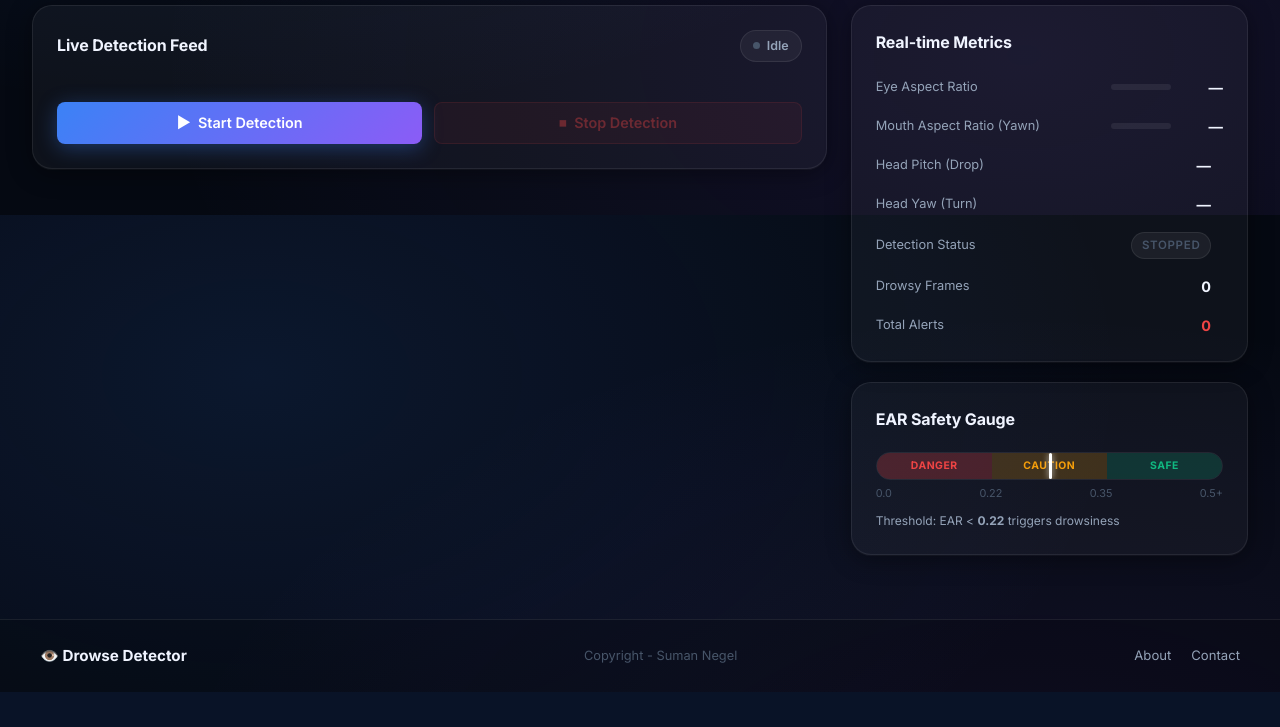
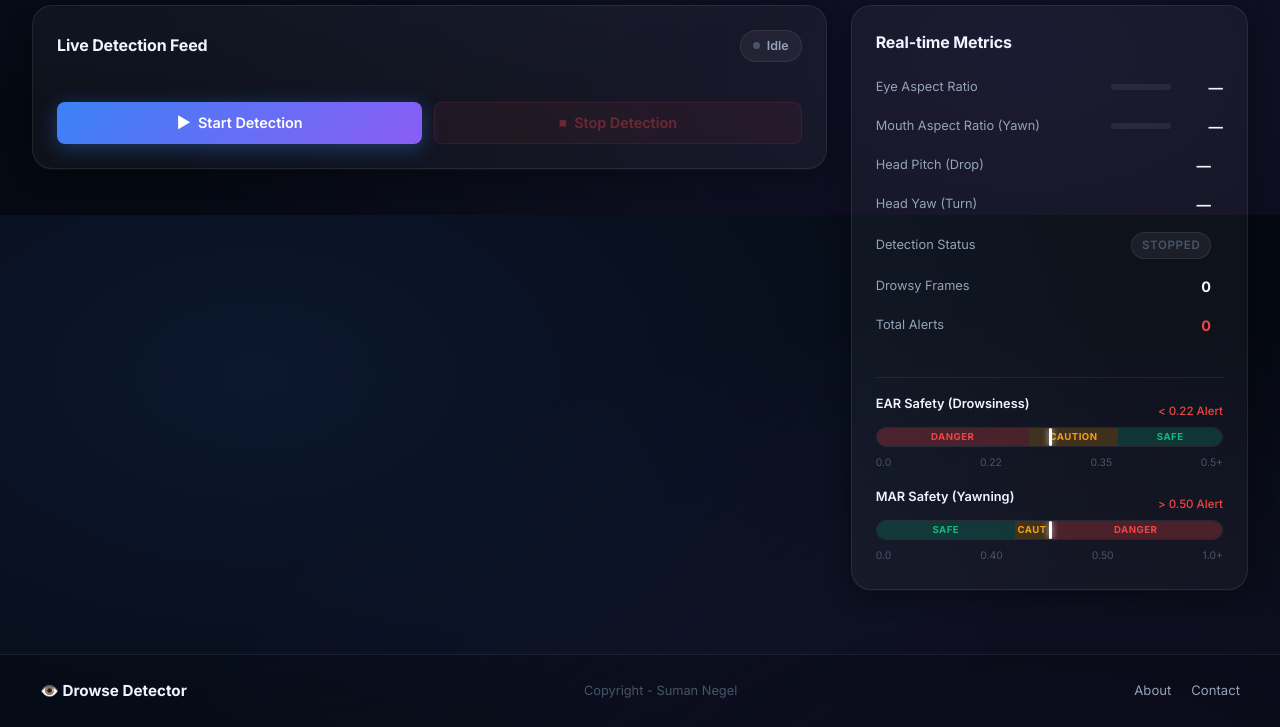
Before and after one commit to sumanxgit11/drowse_detector, a Flask app: page / in a window 1280 px wide. Shown: the part 585-1312 px from the top of the page. Before the commit the page ends 1277 px from the top, so only its background shows below. Run offline with Flask 3, Linux system fonts and the light colour scheme.

Commit message:
UI: Add MAR safety gauge and integrate gauges into metrics window

```diff
--- a/static/js/main.js
+++ b/static/js/main.js
@@ -329,6 +329,26 @@
                                           'linear-gradient(90deg, #3b82f6, #8b5cf6)';
   }
 
+  const earGaugeNeedle = document.getElementById('earGaugeNeedle');
+  if (earGaugeNeedle) {
+    if (!running) {
+      earGaugeNeedle.style.left = '50%';
+    } else {
+      const ePct = Math.min(ear / 0.5, 1) * 100;
+      earGaugeNeedle.style.left = ePct + '%';
+    }
+  }
+
+  const marGaugeNeedle = document.getElementById('marGaugeNeedle');
+  if (marGaugeNeedle) {
+    if (!running) {
+      marGaugeNeedle.style.left = '0%';
+    } else {
+      const mPct = Math.min(mar / 1.0, 1) * 100;
+      marGaugeNeedle.style.left = mPct + '%';
+    }
+  }
+
   const pill = document.getElementById('detectionStatus');
   if (pill) {
     let pillText = 'Running';
--- a/templates/home.html
+++ b/templates/home.html
@@ -154,28 +154,44 @@
               <span class="metric-label">Total Alerts</span>
               <span class="metric-value accent" id="totalAlerts">0</span>
             </div>
-          </div>
-        </div>
+            <div class="metrics-gauges" style="margin-top: 1.5rem; border-top: 1px solid var(--border-glass); padding-top: 1rem;">
+              <div class="gauge-container" style="margin-bottom: 1rem;">
+                <div class="gauge-header" style="display: flex; justify-content: space-between; margin-bottom: 0.4rem;">
+                  <span class="gauge-title" style="font-size: 0.8rem; font-weight: 600; color: var(--text-primary);">EAR Safety (Drowsiness)</span>
+                  <span class="gauge-note" style="font-size: 0.72rem; font-weight: 500; color: var(--accent-red);">&lt; 0.22 Alert</span>
+                </div>
+                <div class="gauge-wrapper compact" style="margin: 0;">
+                  <div class="gauge-track" style="height: 20px;">
+                    <div class="gauge-zone zone-danger" style="flex: 0.44; font-size: 0.6rem;">Danger</div>
+                    <div class="gauge-zone zone-warning" style="flex: 0.26; font-size: 0.6rem;">Caution</div>
+                    <div class="gauge-zone zone-safe" style="flex: 0.3; font-size: 0.6rem;">Safe</div>
+                    <div class="gauge-needle" id="earGaugeNeedle"></div>
+                  </div>
+                  <div class="gauge-labels" style="font-size: 0.65rem; padding-top: 0.2rem;">
+                    <span>0.0</span><span>0.22</span><span>0.35</span><span>0.5+</span>
+                  </div>
+                </div>
+              </div>
 
-
-
-        <!-- Threshold Gauge -->
-        <div class="card gauge-card">
-          <div class="card-header">
-            <h3 class="card-title">EAR Safety Gauge</h3>
-          </div>
-          <div class="gauge-wrapper">
-            <div class="gauge-track">
-              <div class="gauge-zone zone-danger">Danger</div>
-              <div class="gauge-zone zone-warning">Caution</div>
-              <div class="gauge-zone zone-safe">Safe</div>
-              <div class="gauge-needle" id="gaugeNeedle"></div>
-            </div>
-            <div class="gauge-labels">
-              <span>0.0</span><span>0.22</span><span>0.35</span><span>0.5+</span>
+              <div class="gauge-container">
+                <div class="gauge-header" style="display: flex; justify-content: space-between; margin-bottom: 0.4rem;">
+                  <span class="gauge-title" style="font-size: 0.8rem; font-weight: 600; color: var(--text-primary);">MAR Safety (Yawning)</span>
+                  <span class="gauge-note" style="font-size: 0.72rem; font-weight: 500; color: var(--accent-red);">&gt; 0.50 Alert</span>
+                </div>
+                <div class="gauge-wrapper compact" style="margin: 0;">
+                  <div class="gauge-track" style="height: 20px;">
+                    <div class="gauge-zone zone-safe" style="flex: 0.4; font-size: 0.6rem;">Safe</div>
+                    <div class="gauge-zone zone-warning" style="flex: 0.1; font-size: 0.6rem;">Caut</div>
+                    <div class="gauge-zone zone-danger" style="flex: 0.5; font-size: 0.6rem;">Danger</div>
+                    <div class="gauge-needle" id="marGaugeNeedle"></div>
+                  </div>
+                  <div class="gauge-labels" style="font-size: 0.65rem; padding-top: 0.2rem;">
+                    <span>0.0</span><span>0.40</span><span>0.50</span><span>1.0+</span>
+                  </div>
+                </div>
+              </div>
             </div>
           </div>
-          <p class="gauge-note">Threshold: EAR &lt; <strong>0.22</strong> triggers drowsiness</p>
         </div>
 
       </div><!-- /info-panel -->
```
